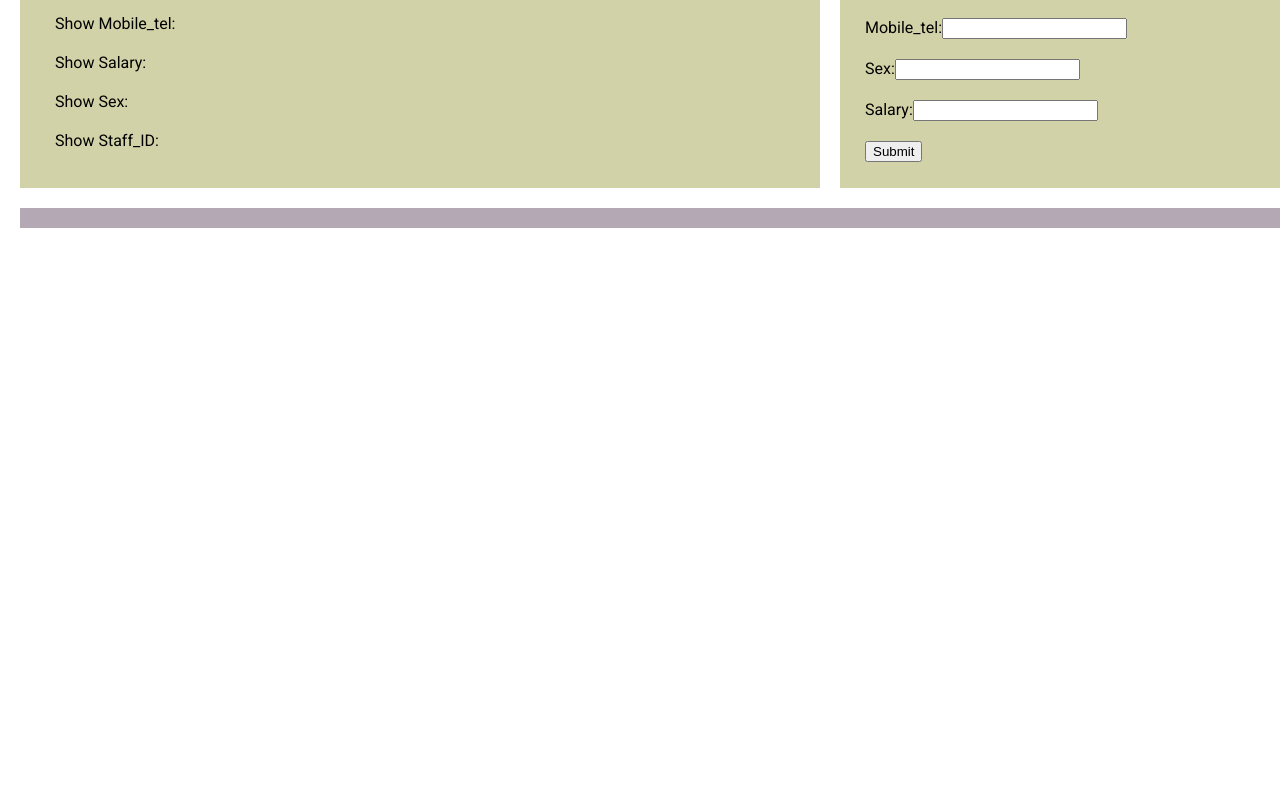
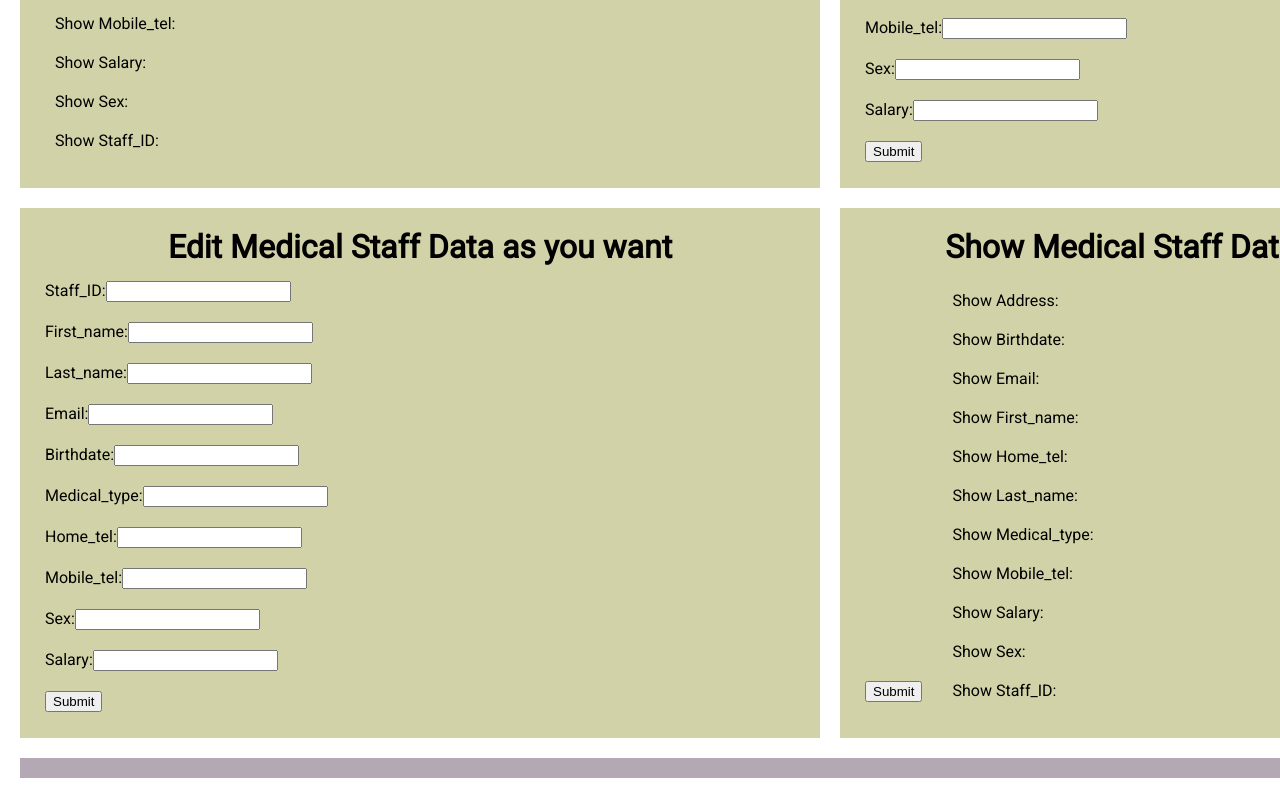
Before and after one commit to Alxegore/DataacidFrontEnd, a React (Create React App) app: page / in a window 1280 px wide. Shown: the part 1250-2048 px from the top of the page. Before the commit the page ends 1498 px from the top, so only its background shows below. Built offline with nearby package versions, Linux system fonts and the light colour scheme.

Commit message:
DELETE success without foreign key constrain but I don't know why

```diff
--- a/src/App.js
+++ b/src/App.js
@@ -101,10 +101,43 @@ const Panel3 = styled.div`
   }
 `;
 
+const Panel4 = styled.div`
+  grid-column: 1;
+  grid-row: 5;
+  background: rgba(166, 166, 83, 0.5);
+  overflow: hidden;
+  height: 500px;
+  padding: 15px;
+  div {
+    display: inline-block;
+    margin: 10px;
+  }
+  button {
+    display: inline-block;
+    margin-left: 20px;
+  }
+`;
+const Panel5 = styled.div`
+  grid-column: 2;
+  grid-row: 5;
+  background: rgba(166, 166, 83, 0.5);
+  overflow: hidden;
+  height: 500px;
+  padding: 15px;
+  div {
+    display: inline-block;
+    margin: 10px;
+  }
+  button {
+    display: inline-block;
+    margin-left: 20px;
+  }
+`;
+
 const Graph = styled.div`
   position: relative;
   grid-column: 1 / span 2;
-  grid-row: 5 / span 2;
+  grid-row: 6 / span 2;
   background: rgba(105, 83, 105, 0.5);
   text-align: center;
   overflow: hidden;
@@ -416,11 +449,166 @@ class App extends Component {
               <input
                 type="submit"
                 value="Submit"
-                onClick={() => this.deleteMedicalStaff(this.state.value)}
+                onClick={() => this.postDoctor(this.state.value)}
               />
             </div>
           </form>
         </Panel3>
+        <Panel4>
+          <h1>Edit Medical Staff Data as you want</h1>
+          <form onSubmit={this.handleSubmit}>
+            <div>
+              <label>
+                Staff_ID:
+                <input
+                  type="text"
+                  value={this.state.value}
+                  onChange={this.handleChange}
+                />
+              </label>
+            </div>
+            <br />
+            <div>
+              <label>
+                First_name:
+                <input
+                  type="text"
+                  value={this.state.value}
+                  onChange={this.handleChange}
+                />
+              </label>
+            </div>
+            <br />
+            <div>
+              <label>
+                Last_name:
+                <input
+                  type="text"
+                  value={this.state.value}
+                  onChange={this.handleChange}
+                />
+              </label>
+            </div>
+            <br />
+            <div>
+              <label>
+                Email:
+                <input
+                  type="text"
+                  value={this.state.value}
+                  onChange={this.handleChange}
+                />
+              </label>
+            </div>
+            <br />
+            <div>
+              <label>
+                Birthdate:
+                <input
+                  type="text"
+                  value={this.state.value}
+                  onChange={this.handleChange}
+                />
+              </label>
+            </div>
+            <br />
+            <div>
+              <label>
+                Medical_type:
+                <input
+                  type="text"
+                  value={this.state.value}
+                  onChange={this.handleChange}
+                />
+              </label>
+            </div>
+            <br />
+            <div>
+              <label>
+                Home_tel:
+                <input
+                  type="text"
+                  value={this.state.value}
+                  onChange={this.handleChange}
+                />
+              </label>
+            </div>
+            <br />
+            <div>
+              <label>
+                Mobile_tel:
+                <input
+                  type="text"
+                  value={this.state.value}
+                  onChange={this.handleChange}
+                />
+              </label>
+            </div>
+            <br />
+            <div>
+              <label>
+                Sex:
+                <input
+                  type="text"
+                  value={this.state.value}
+                  onChange={this.handleChange}
+                />
+              </label>
+            </div>
+            <br />
+            <div>
+              <label>
+                Salary:
+                <input
+                  type="text"
+                  value={this.state.value}
+                  onChange={this.handleChange}
+                />
+              </label>
+            </div>
+            <br />
+            <div>
+              <input
+                type="submit"
+                value="Submit"
+                onClick={() => this.patchMedicalStaff(this.state.value)}
+              />
+            </div>
+          </form>
+        </Panel4>
+        <Panel5>
+          <h1> Show Medical Staff Data that you Deleted</h1>
+          <div>
+            <input
+              type="submit"
+              value="Submit"
+              onClick={() => this.deleteMedicalStaff(this.state.value)}
+            />
+          </div>
+          <div>
+            <div>{"Show " + "Address: " + this.state.address}</div>
+            <br />
+            <div>{"Show " + "Birthdate: " + this.state.birthdate}</div>
+            <br />
+            <div>{"Show " + "Email: " + this.state.email}</div>
+            <br />
+            <div>{"Show " + "First_name: " + this.state.firstName}</div>
+            <br />
+            <div>{"Show " + "Home_tel: " + this.state.homeTel}</div>
+            <br />
+            <div>{"Show " + "Last_name: " + this.state.lastName}</div>
+            <br />
+            <div>{"Show " + "Medical_type:  " + this.state.medicalType}</div>
+            <br />
+            <div>{"Show " + "Mobile_tel:  " + this.state.mobileTel}</div>
+            <br />
+            <div>{"Show " + "Salary:  " + this.state.salary}</div>
+            <br />
+            <div>{"Show " + "Sex:  " + this.state.sex}</div>
+            <br />
+            <div>{"Show " + "Staff_ID:  " + this.state.staffID}</div>
+          </div>
+        </Panel5>
         <Graph>
           {/* {
             (this.state.createdGraph == false) ? "Wait a Minute" : <div><h1>{"Show " + this.state.Xinput + " with " + this.state.Yinput}</h1>
```
